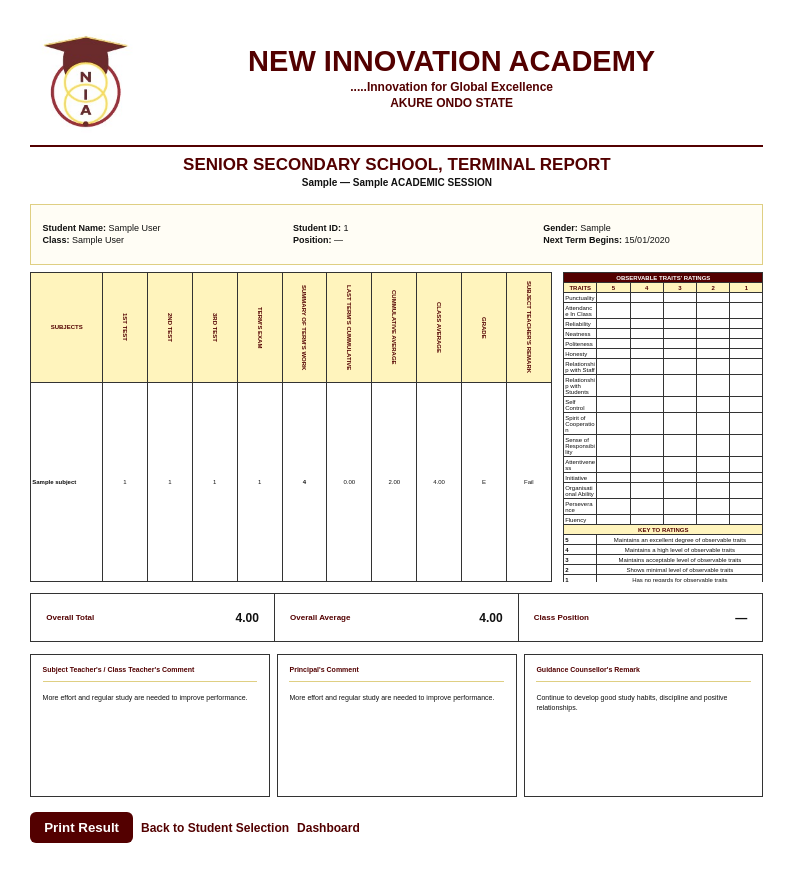
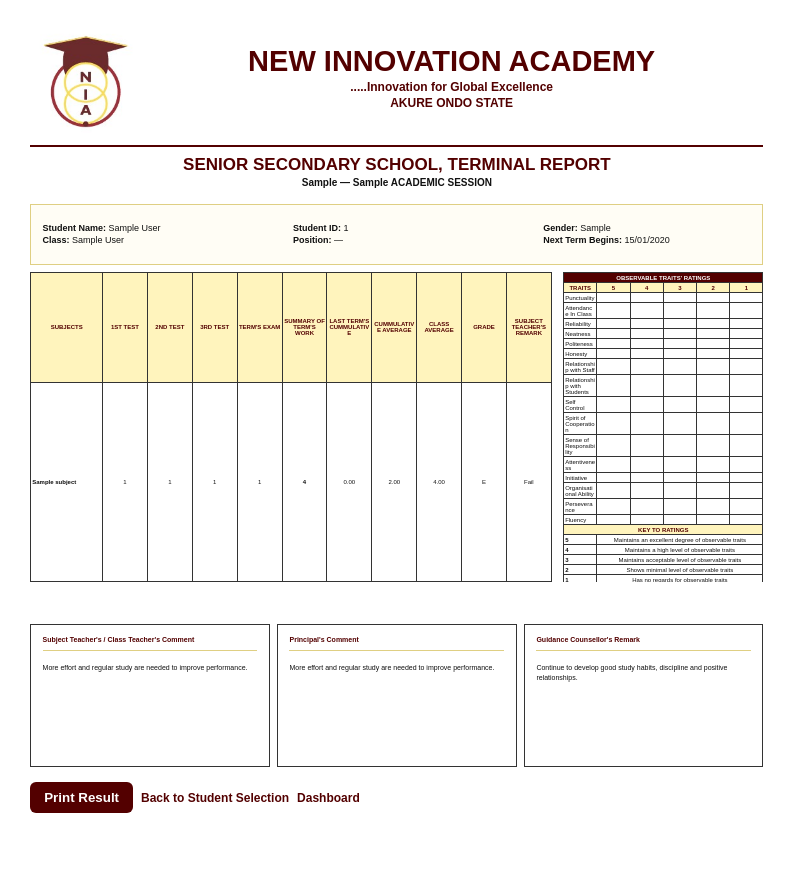
Before and after one commit to timo1456/NIA, a Flask app: page /result/1 in a window 1280 px wide. Shown: the top 882 px of the page, without its empty margins (0-796 px from the left). Run offline with Flask 3, Linux system fonts and the light colour scheme; the visitor is signed in with stand-in values (Sample User, id 1); tables that the repository leaves empty hold one stand-in row (values such as "Sample post").

Commit message:
New message

```diff
--- a/static/result_display.css
+++ b/static/result_display.css
@@ -115,7 +115,7 @@ body {
 
 .tables-container {
     width: 194mm;
-    height: 82mm;
+    height: 90mm;
     display: flex;
     flex-direction: row;
     align-items: stretch;
@@ -165,7 +165,7 @@ body {
 }
 
 .result-table th {
-    writing-mode: vertical-rl;
+    writing-mode: sideways-lr;
     height: 29mm;
 }
 
--- a/templates/public_result.html
+++ b/templates/public_result.html
@@ -65,12 +65,6 @@
         </div>
     </div>
 
-    <div class="result-summary-grid">
-        <div><strong>Overall Total</strong><span>{{ "%.2f"|format(overall_total) }}</span></div>
-        <div><strong>Overall Average</strong><span>{{ "%.2f"|format(overall_average) }}</span></div>
-        <div><strong>Class Position</strong><span>{% if position %}{{ position }}{% else %}—{% endif %}</span></div>
-    </div>
-
     <div class="comments-grid">
         <div><strong>Subject Teacher's / Class Teacher's Comment</strong><p>{{ teacher_comment }}</p></div>
         <div><strong>Principal's Comment</strong><p>{{ principal_comment }}</p></div>
--- a/templates/result_display.html
+++ b/templates/result_display.html
@@ -99,12 +99,6 @@
         </div>
     </div>
 
-    <div class="result-summary-grid">
-        <div><strong>Overall Total</strong><span>{{ "%.2f"|format(overall_total) }}</span></div>
-        <div><strong>Overall Average</strong><span>{{ "%.2f"|format(overall_average) }}</span></div>
-        <div><strong>Class Position</strong><span>{% if position %}{{ position }}{% else %}—{% endif %}</span></div>
-    </div>
-
     <div class="comments-grid">
         <div><strong>Subject Teacher's / Class Teacher's Comment</strong><p>{{ teacher_comment }}</p></div>
         <div><strong>Principal's Comment</strong><p>{{ principal_comment }}</p></div>
```
